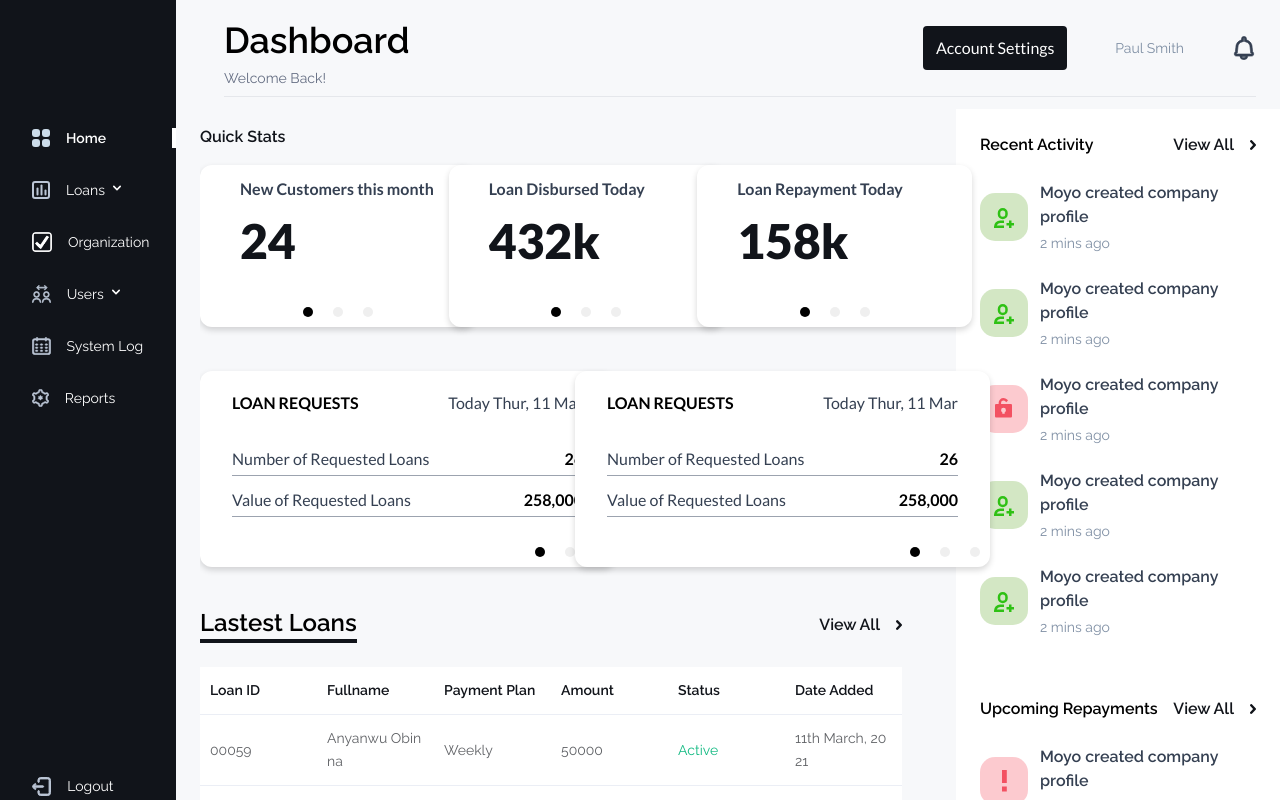
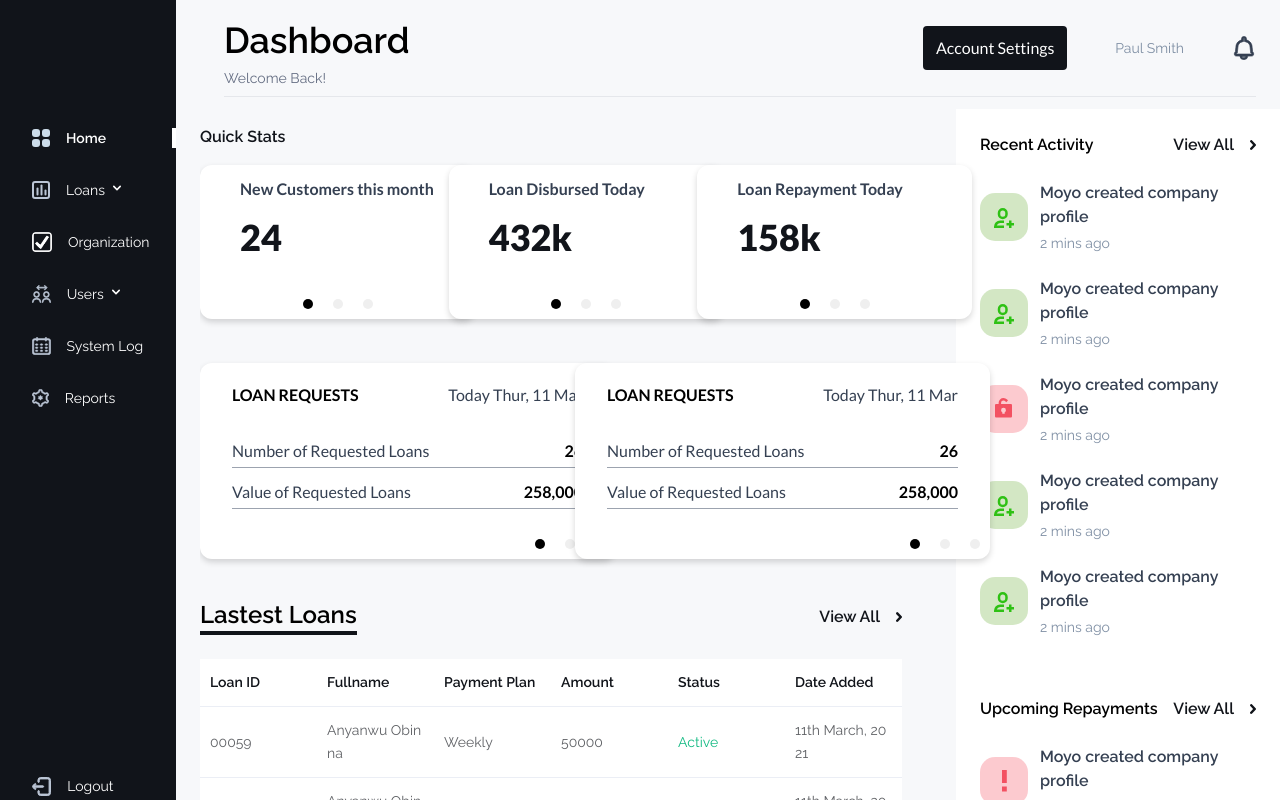
Before and after one commit to Daltimore/loanee-dashboard, a Vue app: page /dashboard in a window 1280 px wide. Built offline with nearby package versions, Linux system fonts and the light colour scheme.

Commit message:
Update SmallCardCarousel.vue

```diff
--- a/src/components/SmallCardCarousel.vue
+++ b/src/components/SmallCardCarousel.vue
@@ -8,7 +8,7 @@
           >
             {{ title1 }}
           </h3>
-          <h5 class="text-dashblack text-5xl pt-4 font-black font-f">
+          <h5 class="text-dashblack text-4xl pt-4 font-black font-f">
             {{ content1 }}<img :src="source1" />
           </h5>
         </div>
@@ -18,7 +18,7 @@
           <h3 class="text-card text-base font-semibold font-f">
             {{ title2 }}
           </h3>
-          <h5 class="text-dashblack text-5xl pt-4 font-black font-f">
+          <h5 class="text-dashblack text-4xl pt-4 font-black font-f">
             {{ content2 }}
           </h5>
         </div>
@@ -28,7 +28,7 @@
           <h3 class="text-card text-base font-semibold font-f">
             {{ title3 }}
           </h3>
-          <h5 class="text-dashblack text-5xl pt-4 font-black font-f">
+          <h5 class="text-dashblack text-4xl pt-4 font-black font-f">
             {{ content3 }}
           </h5>
         </div>
```
